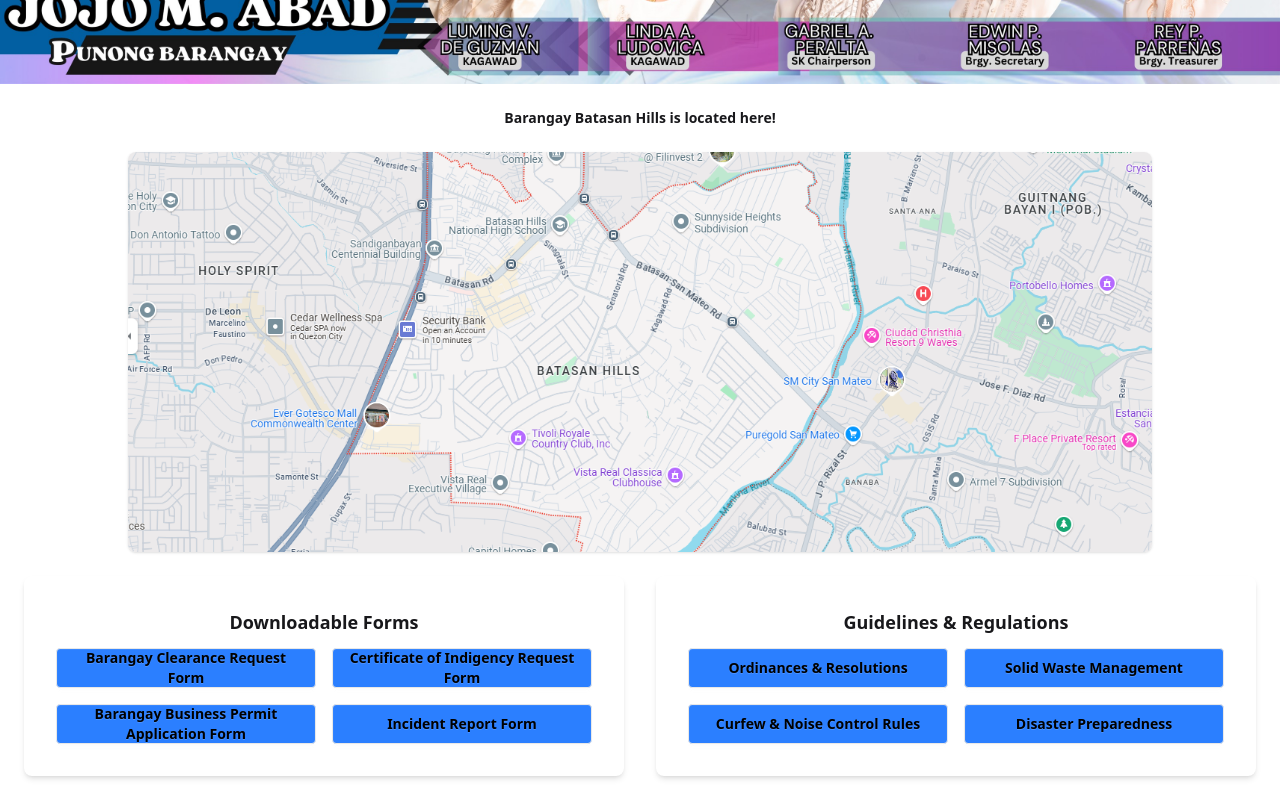
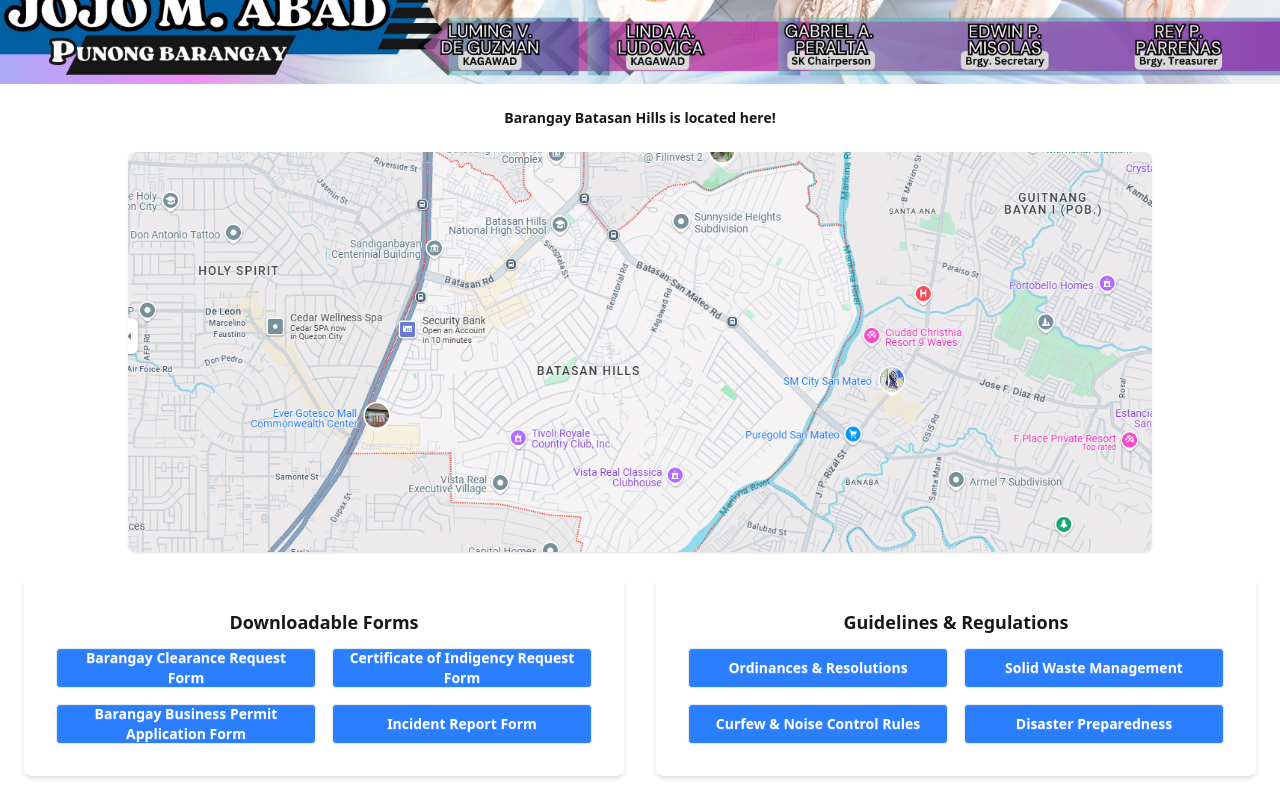
Before and after one commit to Justin-Vito/vite-vega-frontend, a React (Vite) app: page / in a window 1280 px wide. Shown: the part 528-1328 px from the top of the page. Built offline with nearby package versions, Linux system fonts and the light colour scheme; no server answers.

Commit message:
Update Body.jsx

```diff
--- a/src/Body.jsx
+++ b/src/Body.jsx
@@ -38,7 +38,7 @@ const Body = () => {
           <div className="grid grid-cols-2 gap-4 mt-3">
             <a
               href="https://scontent.fmnl3-4.fna.fbcdn.net/v/t1.6435-9/117198424_1529511437228905_9060302834013588511_n.jpg?_nc_cat=104&ccb=1-7&_nc_sid=127cfc&_nc_eui2=AeGE80ikMVY7LK3IYi24NoEjJC5vVqZedU0kLm9Wpl51TfKFc2y67toA2NT0I2HGdQ22fAhOcig6jv6kjaOdQ2d2&_nc_ohc=IdJmfqhahcMQ7kNvgGNgLmH&_nc_oc=AdjYPjStEi1AvnJMBeqTl5F0vnGAZiC58RqqHNzXLyYnxorBVaVYGduJo3vkzDKK7tk&_nc_zt=23&_nc_ht=scontent.fmnl3-4.fna&_nc_gid=WXFmf01YHeVSCpOxSC2N0g&oh=00_AYFuYya5_KOlqzGhKayKDzDhoe_ovA7a12f79s7h6MHpYQ&oe=67FDF510"
-              className="btn bg-blue-500 text-black w-full py-3 text-sm text-center"
+              className="btn bg-blue-500 text-white w-full py-3 text-sm text-center"
               target="_blank"
               rel="noopener noreferrer"
             >
@@ -47,7 +47,7 @@ const Body = () => {
 
             <a
               href="https://mariaaurora.gov.ph/wp-content/uploads/2018/12/ISSUANCE-OF-CERTIFICATE-OF-INDIGENCY-1.pdf"
-              className="btn bg-blue-500 text-black w-full py-3 text-sm text-center"
+              className="btn bg-blue-500 text-white w-full py-3 text-sm text-center"
               target="_blank"
               rel="noopener noreferrer"
             >
@@ -56,7 +56,7 @@ const Body = () => {
 
             <a
               href="https://quezoncity.gov.ph/wp-content/uploads/2020/10/Unified-Business-Permit-Application-Form.pdf"
-              className="btn bg-blue-500 text-black w-full py-3 text-sm text-center"
+              className="btn bg-blue-500 text-white w-full py-3 text-sm text-center"
               target="_blank"
               rel="noopener noreferrer"
             >
@@ -65,7 +65,7 @@ const Body = () => {
 
             <a
               href="https://didm.pnp.gov.ph/images/Incident%20Record%20Forms/Incident%20Record%20Form.pdf"
-              className="btn bg-blue-500 text-black w-full py-3 text-sm text-center"
+              className="btn bg-blue-500 text-white w-full py-3 text-sm text-center"
               target="_blank"
               rel="noopener noreferrer"
             >
@@ -80,7 +80,7 @@ const Body = () => {
           <div className="grid grid-cols-2 gap-4 mt-3">
             <a
               href="https://www.facebook.com/stories/796260775562810/?source=profile_highlight"
-              className="btn bg-blue-500 text-black w-full py-3 text-sm text-center"
+              className="btn bg-blue-500 text-white w-full py-3 text-sm text-center"
               target="_blank"
               rel="noopener noreferrer"
             >
@@ -89,7 +89,7 @@ const Body = () => {
 
             <a
               href="https://pepp.emb.gov.ph/wp-content/uploads/2016/06/RA-9003-Ecological-Solid-Waste-Management-Act-of-2000.pdf"
-              className="btn bg-blue-500 text-black w-full py-3 text-sm text-center"
+              className="btn bg-blue-500 text-white w-full py-3 text-sm text-center"
               target="_blank"
               rel="noopener noreferrer"
             >
@@ -98,7 +98,7 @@ const Body = () => {
 
             <a
               href="https://web.senate.gov.ph/lisdata/3865235106!.pdf"
-              className="btn bg-blue-500 text-black w-full py-3 text-sm text-center"
+              className="btn bg-blue-500 text-white w-full py-3 text-sm text-center"
               target="_blank"
               rel="noopener noreferrer"
             >
@@ -107,7 +107,7 @@ const Body = () => {
 
             <a
               href="https://ndrrmc.gov.ph/attachments/article/4147/NDRRMP-Pre-Publication-Copy-v2.pdf"
-              className="btn bg-blue-500 text-black w-full py-3 text-sm text-center"
+              className="btn bg-blue-500 text-white w-full py-3 text-sm text-center"
               target="_blank"
               rel="noopener noreferrer"
             >
```
